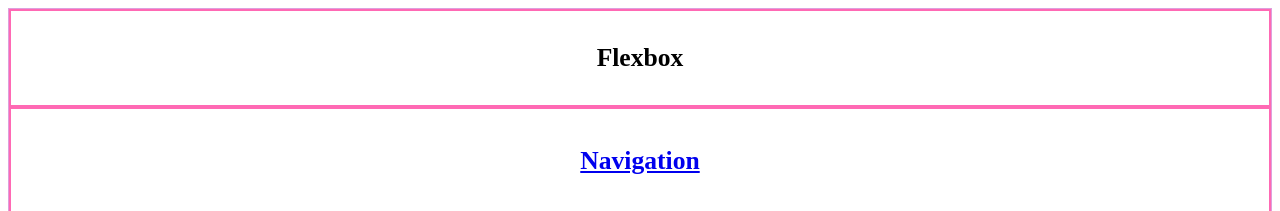
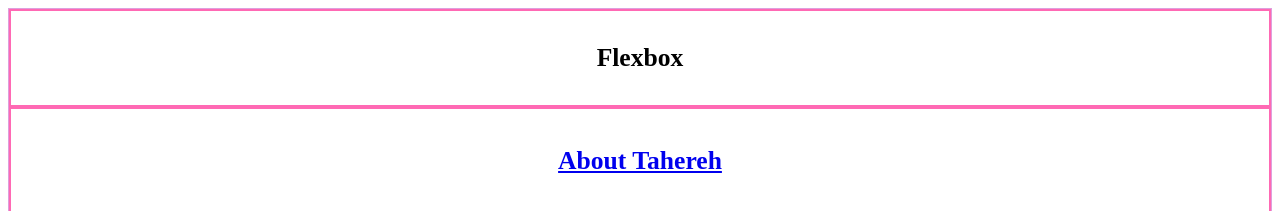
Before and after one commit to evaseatovic/promotions-website.github.io, a plain HTML site: page index.html in a window 1280 px wide. Shown: the top 211 px of the page. Drawn offline with Linux system fonts and the light colour scheme.

Commit message:
Update index.html

```diff
--- a/index.html
+++ b/index.html
@@ -93,7 +93,7 @@
     <body>
         <div>
         <header class="header"><h1>Flexbox</h1></header>
-        <nav class="menu"><h1><a href="childpages/AboutPage.html">Navigation</a></h1></nav>
+        <nav class="menu"><h1><a href="childpages/AboutPage.html">About Tahereh</a></h1></nav>
             <Aside class="aside">
                 <a>
                     This is a aside space
```
